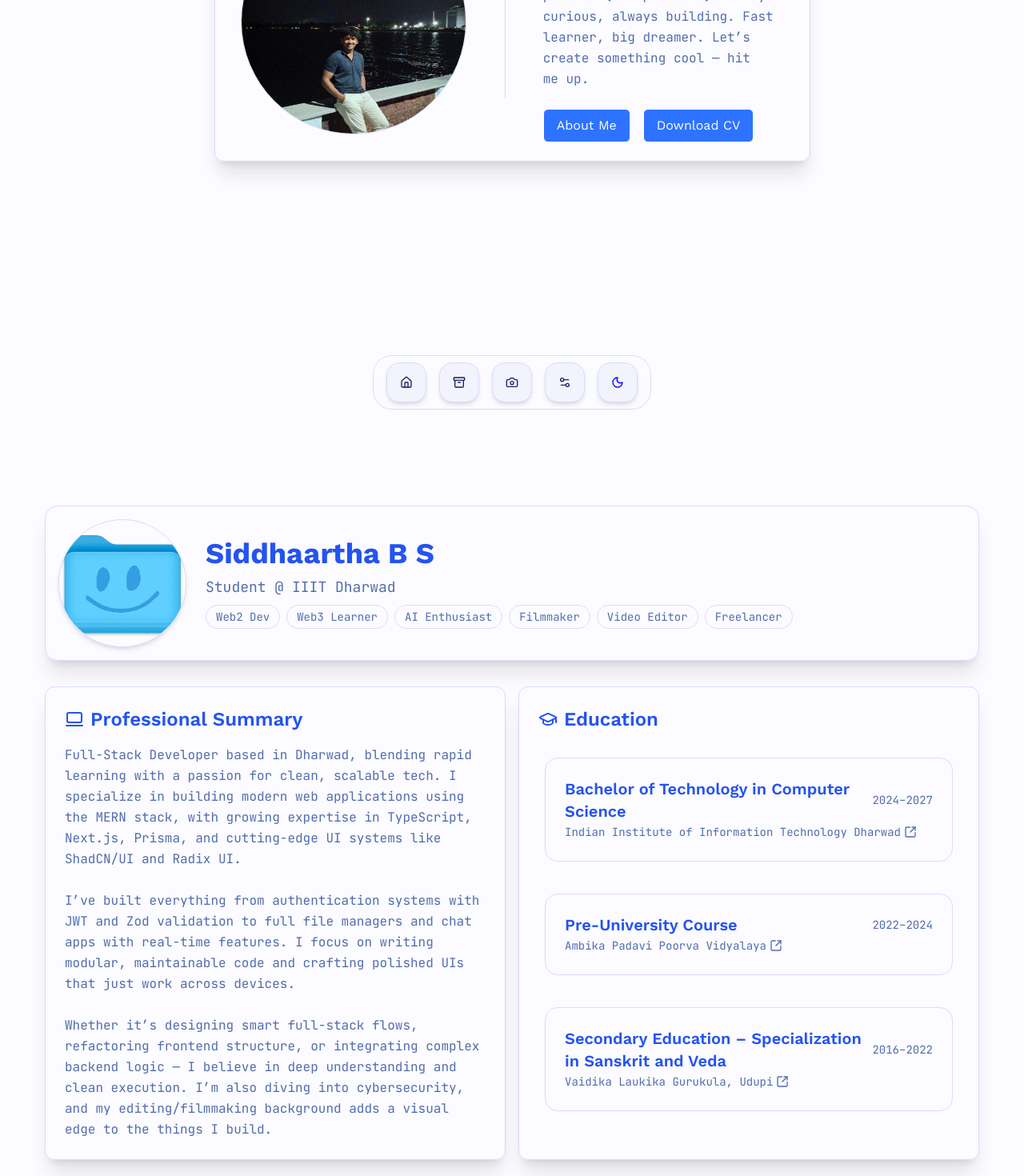
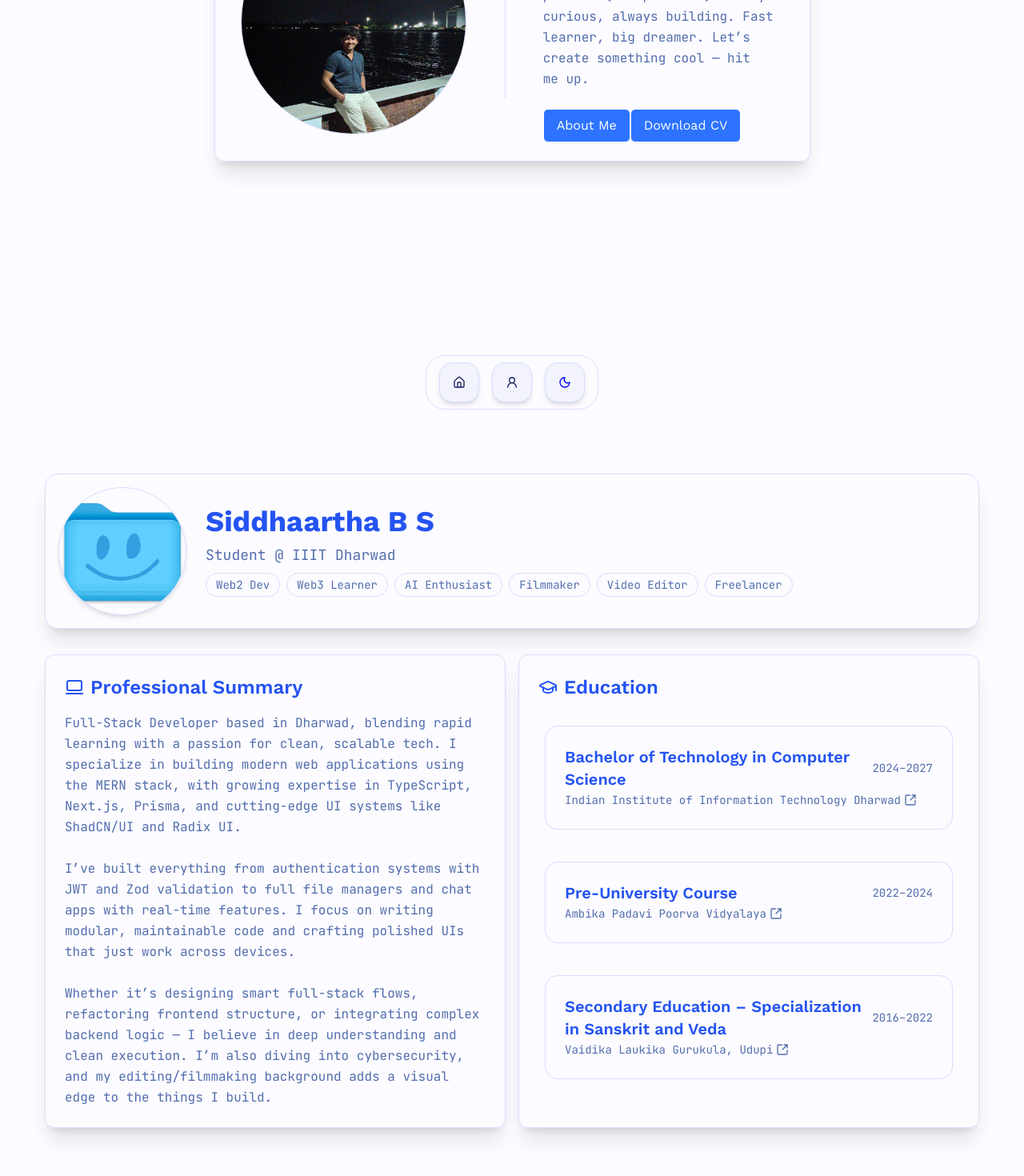
Before and after one commit to SIDDHAARTHAA/portfolio-website, a Next.js app: page /web2 in a window 1280 px wide. Shown: the part 280-1750 px from the top of the page at 80% size. Built offline with nearby package versions, Linux system fonts and the light colour scheme.

Commit message:
glossy navbar + working

```diff
--- a/app/components/AboutMe.tsx
+++ b/app/components/AboutMe.tsx
@@ -25,7 +25,7 @@ export default function AboutMe() {
     ];
 
     return (
-        <div className="min-h-screen px-4 py-4 flex flex-col items-center gap-8 mt-16 mb-20">
+        <div className="min-h-screen px-4 py-4 flex flex-col items-center gap-8 mt-6 mb-20">
 
             {/* Topbar */}
             <div className="flex flex-col md:flex-row items-center gap-6 w-full md:w-[80%] xl:w-[100%] p-4 border-1 border-card-border rounded-2xl shadow-xl/10">
--- a/app/components/DockBar.tsx
+++ b/app/components/DockBar.tsx
@@ -1,6 +1,6 @@
 "use client"
-import { Archive, Camera, Home, Moon, Settings2, Sun } from 'lucide-react';
-import Dock from '../../reactBits/blocks/Components/Dock/Dock';
+import { Home, Moon, Sun, UserRound } from 'lucide-react';
+import Dock from '@/reactBits/blocks/Components/Dock/Dock'
 import { useEffect, useState } from 'react';
 
 export default function DockBar() {
@@ -8,18 +8,14 @@ export default function DockBar() {
 
     useEffect(() => {
         const stored = localStorage.getItem("theme");
-        // console.log("stored", stored)
         const prefersDark = window.matchMedia("(prefers-color-scheme: dark)").matches;
-        // console.log("prefersDark:", prefersDark)
         const initTheme = stored || (prefersDark ? "dark" : "light");
         setTheme(initTheme);
-        // console.log("initTheme: ", initTheme)
         document.documentElement.classList.add(initTheme);
     }, []);
 
     const toggleTheme = () => {
         const newTheme = theme === "light" ? "dark" : "light";
-        // console.log(newTheme)
         document.documentElement.classList.remove(theme);
         document.documentElement.classList.add(newTheme);
         localStorage.setItem("theme", newTheme);
@@ -28,11 +24,16 @@ export default function DockBar() {
     const darkColor = "#D3DEFF"
     const lightColor = "#19205C"
     const color = theme === "light" ? lightColor : darkColor
+
+    const scrollToSection = (id: string) => {
+        const el = document.getElementById(id);
+        if (el) {
+            el.scrollIntoView({ behavior: "smooth" });
+        }
+    };
     const items = [
-        { icon: <Home size={16} color={color} />, label: 'Home', onClick: () => alert('Home!') },
-        { icon: <Archive size={16} color={color} />, label: 'Archive', onClick: () => alert('Archive!') },
-        { icon: <Camera size={16} color={color} />, label: 'Profile', onClick: () => alert('Profile!') },
-        { icon: <Settings2 size={16} color={color} />, label: 'Settings', onClick: () => alert('Settings!') },
+        { icon: <Home size={16} color={color} />, label: 'Home', onClick: () => scrollToSection('home') },
+        { icon: <UserRound size={16} color={color} />, label: 'About Me', onClick: () => scrollToSection('aboutme') },
         {
             icon: theme === "light" ? <Moon size={16} color='blue' /> : <Sun size={16} color='orange' />,
             label: 'Toggle theme',
--- a/app/components/Hero.tsx
+++ b/app/components/Hero.tsx
@@ -1,7 +1,6 @@
-// import DotGrid from '../../reactBits/blocks/Backgrounds/DotGrid/DotGrid';
 import Image from "next/image";
-// import pfp from '../../public/aboutMe.png';
 import myImage from '../../public/myImage.jpg';
+import HeroButtons from "./HeroButtons";
 
 export default function Hero() {
     return (
@@ -28,8 +27,7 @@ export default function Hero() {
                         </p>
                     </div>
                     <div className="flex justify-center xl:justify-start gap-4">
-                        <button className="border cursor-pointer px-4 py-2 rounded-md transition-colors ease-out duration-500">About Me</button>
-                        <button className="border cursor-pointer px-4 py-2 rounded-md transition-colors ease-out duration-500">Download CV</button>
+                       <HeroButtons />
                     </div>
                 </div>
             </div>
--- /dev/null
+++ b/app/components/HeroButtons.tsx
@@ -0,0 +1,15 @@
+"use client"
+export default function HeroButtons() {
+    const scrollToSection = (id: string) => {
+        const el = document.getElementById(id);
+        if (el) {
+            el.scrollIntoView({ behavior: "smooth" });
+        }
+    };
+    return (
+        <div>
+            <button className="border cursor-pointer px-4 py-2 rounded-md transition-colors ease-out duration-500" onClick={() => scrollToSection('aboutme')}>About Me</button>
+            <button className="border cursor-pointer px-4 py-2 rounded-md transition-colors ease-out duration-500">Download CV</button>
+        </div>
+    )
+}
--- a/app/web2/page.tsx
+++ b/app/web2/page.tsx
@@ -10,11 +10,14 @@ export default function Web2() {
             <div className="mb-8">
                 <DockBar />
             </div>
-
             {/* Hero page */}
-            <Hero />
+            <div id="home">
+                <Hero />
+            </div>
             {/* About me Page */}
-            <AboutMe />
+            <div id="aboutme">
+                <AboutMe />
+            </div>
         </div>
     );
 }
--- a/reactBits/blocks/Components/Dock/Dock.tsx
+++ b/reactBits/blocks/Components/Dock/Dock.tsx
@@ -186,7 +186,7 @@ export default function Dock({
           isHovered.set(0);
           mouseX.set(Infinity);
         }}
-        className={`${className} absolute bottom-2 left-1/2 transform -translate-x-1/2 flex items-end w-fit gap-4 rounded-3xl border-card-border border-1 pb-2 px-4`}
+        className={`${className} absolute bottom-2 left-1/2 transform -translate-x-1/2 flex items-end w-fit gap-4 rounded-3xl border-card-border border-1 pb-2 px-4 light:bg-white/30 backdrop-blur-lg`}
         style={{ height: panelHeight }}
         role="toolbar"
         aria-label="Application dock"
```
Also changed, not shown: app/globals.css (line endings or trailing spaces).
